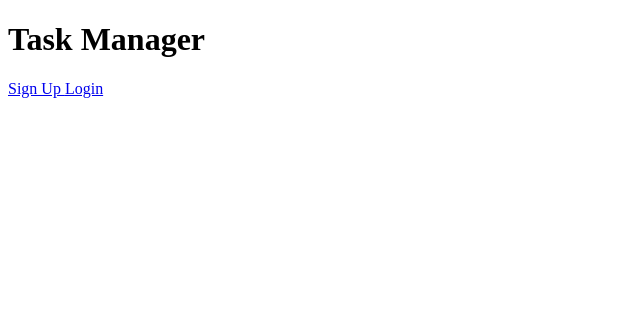
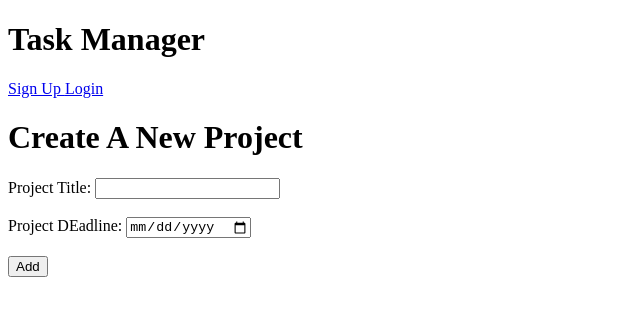
Before and after one commit to hudasul/task-manager-front-end, a React (Vite) app: page /project/new in a window 1280 px wide. Shown: the top 316 px of the page, without its empty margins (0-640 px from the left). Built offline with nearby package versions, Linux system fonts and the light colour scheme.

Commit message:
created the project form component

```diff
--- a/src/App.jsx
+++ b/src/App.jsx
@@ -9,6 +9,7 @@ import ProtectedRoute from "./components/authComponents/ProtectedRoute";
 import AllProjects from "./components/projectComponents/AllProjects";
 import ProjectsTasks from "./components/projectComponents/ProjectsTasks";
 import TaskDetails from "./components/taskComponents/TaskDetails";
+import ProjectForm from "./components/projectComponents/ProjectForm";
 const App = () => {
   const [token, setToken] = useState(localStorage.getItem("token"));
   const [user, setUser] = useState(token ? jwtDecode(token) : null);
@@ -51,6 +52,7 @@ const App = () => {
           />
           <Route path="/project/:projectId/task" element={<ProjectsTasks />} />
           <Route path="/project/:projectId/task/:taskId" element={<TaskDetails/>}/>
+          <Route path="/project/new" element={<ProjectForm/>}/>
         </Routes>
       </Router>
     </>
--- a/src/components/projectComponents/AllProjects.jsx
+++ b/src/components/projectComponents/AllProjects.jsx
@@ -25,6 +25,7 @@ const AllProjects = ({ token, user }) => {
 
   return (
     <>
+      <button onClick={()=>{navigate("/project/new")}}>Add New Project</button>
       <h1>All Projects</h1>
 
       {projects.length === 0 ? (
--- /dev/null
+++ b/src/components/projectComponents/ProjectForm.jsx
@@ -0,0 +1,23 @@
+import React from "react";
+
+const ProjectForm = () => {
+  return (
+    <>
+      <h1>Create A New Project</h1>
+      <form>
+        <label htmlFor="title">Project Title: </label>
+        <input type="text" name="title" id="title" />
+
+        <br />
+        <br />
+        <label htmlFor="deadline">Project DEadline: </label>
+        <input type="date" name="deadline" id="deadline" />
+        <br />
+        <br />
+        <button>Add</button>
+      </form>
+    </>
+  );
+};
+
+export default ProjectForm;
```
